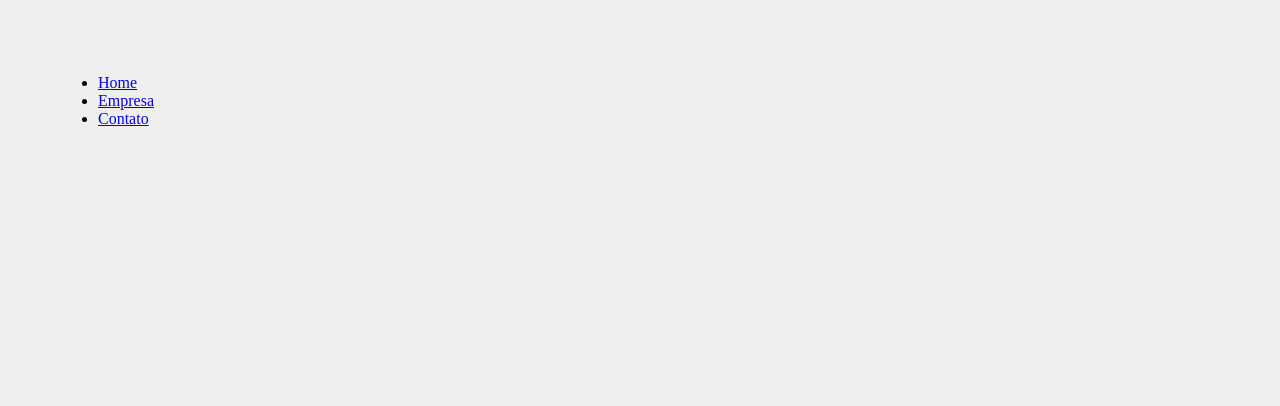
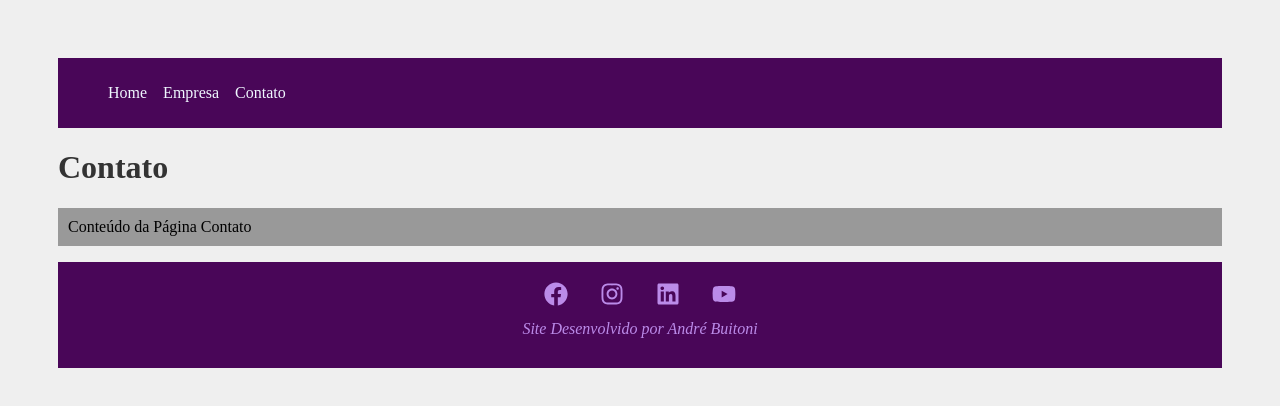
Before and after one commit to AndreBuitoni/meu-projeto, a React (Create React App) app: page /contato in a window 1280 px wide. Shown: the top 406 px of the page. Built offline with nearby package versions, Linux system fonts and the light colour scheme.

Commit message:
Added content of 2 lectures
Lectures added in this commit:
- React Router
- React Icons

```diff
--- a/package.json
+++ b/package.json
@@ -8,6 +8,7 @@
     "@testing-library/user-event": "^13.5.0",
     "react": "^18.2.0",
     "react-dom": "^18.2.0",
+    "react-icons": "^4.8.0",
     "react-router-dom": "^6.9.0",
     "react-scripts": "5.0.1",
     "web-vitals": "^2.1.4"
--- a/src/App.js
+++ b/src/App.js
@@ -1,19 +1,23 @@
 import './App.css'
-import {BrowserRouter as Router, Switch, Route, Link} from 'react-router-dom'
+import { BrowserRouter as Router, Routes, Route } from 'react-router-dom'
 
 import Home from './pages/Home'
 import Empresa from './pages/Empresa'
 import Contato from './pages/Contato'
+import Navbar from './components/layout/Navbar'
+import Footer from './components/layout/Footer'
 
 function App() {
 
   return (
     <Router>
-      <ul>
-        <li><Link to="/">Home</Link></li>
-        <li><Link to="/empresa">Empresa</Link></li>
-        <li><Link to="/contato">Contato</Link></li>
-      </ul>
+      <Navbar />
+      <Routes>
+        <Route path='/' element={<Home />}></Route>
+        <Route path='/empresa'element={<Empresa />}></Route>
+        <Route path='/contato'element={<Contato />}></Route>
+      </Routes>
+      <Footer />
     </Router>
   )
 }
--- /dev/null
+++ b/src/components/layout/Footer.js
@@ -0,0 +1,20 @@
+import {FaFacebook, FaInstagram, FaLinkedin, FaYoutube} from 'react-icons/fa'
+
+import styles from './Footer.module.css'
+
+function Footer () {
+  return (
+    <footer>
+      <ul className={styles.social_list}>
+        <li><FaFacebook /></li>
+        <li><FaInstagram /></li>
+        <li><FaLinkedin /></li>
+        <li><FaYoutube /></li>
+      </ul>
+
+      <p>Site Desenvolvido por André Buitoni</p>
+    </footer>
+  )
+}
+
+export default Footer
--- /dev/null
+++ b/src/components/layout/Footer.module.css
@@ -0,0 +1,30 @@
+footer p {
+  background-color: rgb(73, 6, 88);
+  margin: 0;
+}
+
+footer {
+  background-color: rgb(73, 6, 88);
+  color: rgb(187, 139, 233);
+  padding: 20px;
+  text-align: center;
+  font-style: italic;
+}
+
+.social_list {
+  display: flex;
+  justify-content: center;
+  align-items: center;
+  list-style: none;
+  margin: 0;
+  padding: 0;
+}
+
+.social_list li {
+  margin: 0 1em;
+}
+
+.social_list svg {
+  font-size: 1.5em;
+  cursor: pointer;
+}
--- /dev/null
+++ b/src/components/layout/Navbar.js
@@ -0,0 +1,16 @@
+import { Link } from 'react-router-dom'
+import styles from './Navbar.module.css'
+
+function Navbar () {
+  return (
+    <section className={styles.navbar}>
+      <ul className={styles.list}>
+        <li className={styles.item}><Link to="/">Home</Link></li>
+        <li className={styles.item}><Link to="/empresa">Empresa</Link></li>
+        <li className={styles.item}><Link to="/contato">Contato</Link></li>
+      </ul>
+    </section>
+  )
+}
+
+export default Navbar
--- /dev/null
+++ b/src/components/layout/Navbar.module.css
@@ -0,0 +1,30 @@
+.list {
+  display: flex;
+  list-style: none;
+}
+
+.item {
+  margin-right: 1em;
+}
+
+.navbar {
+  background-color: rgb(73, 6, 88);
+  color: rgb(187, 139, 233);
+  padding: 10px;
+  text-align: center;
+}
+
+.navbar a {
+  text-decoration: none;
+  color: aliceblue;
+}
+
+.navbar a:visited {
+  text-decoration: none;
+  color: aliceblue;
+}
+
+.navbar a:hover {
+  text-decoration: underline;
+  color: rgb(204, 155, 225);
+}
```
Also changed, not shown: 1 other file (tests, documents, lock files or other folders).
